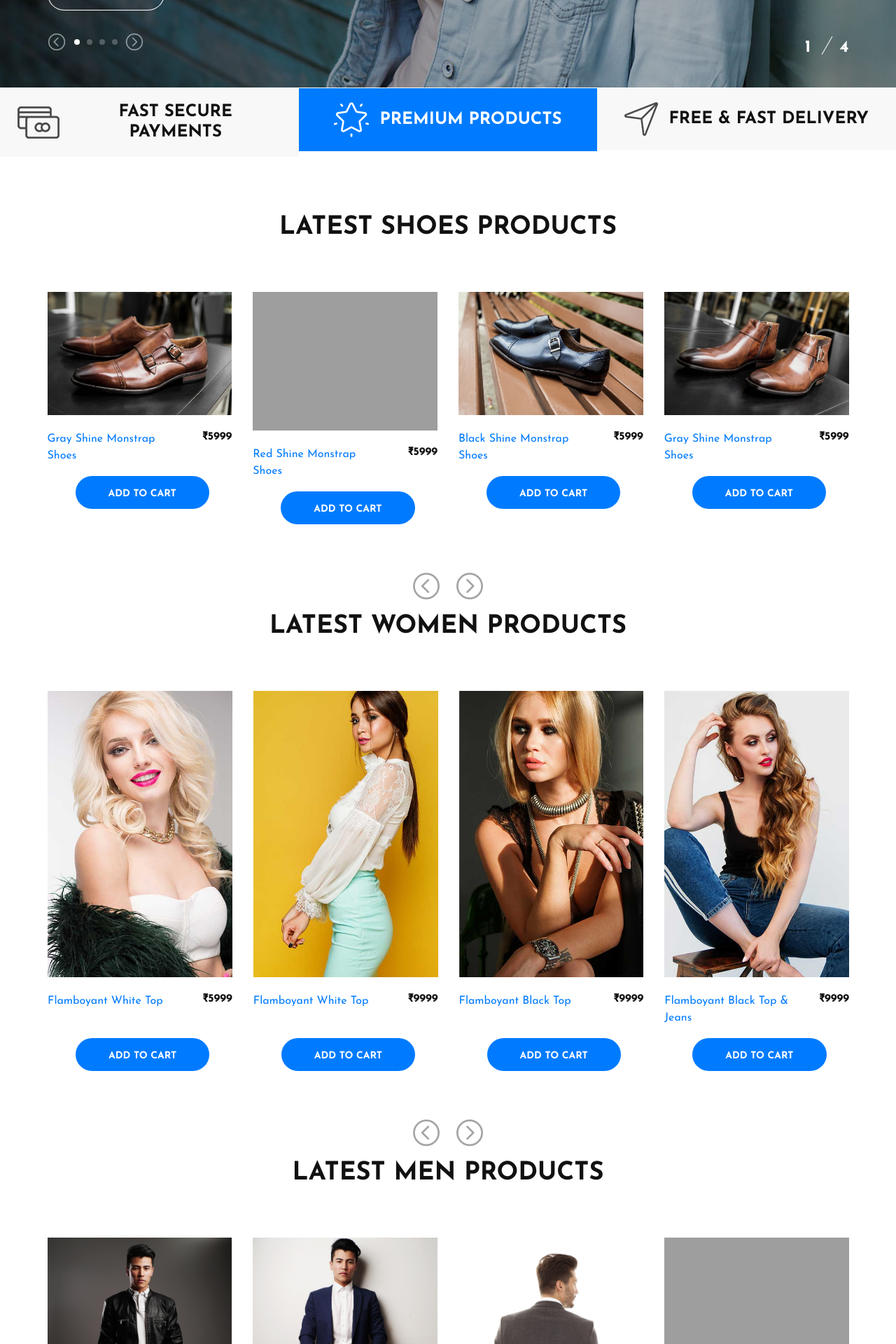
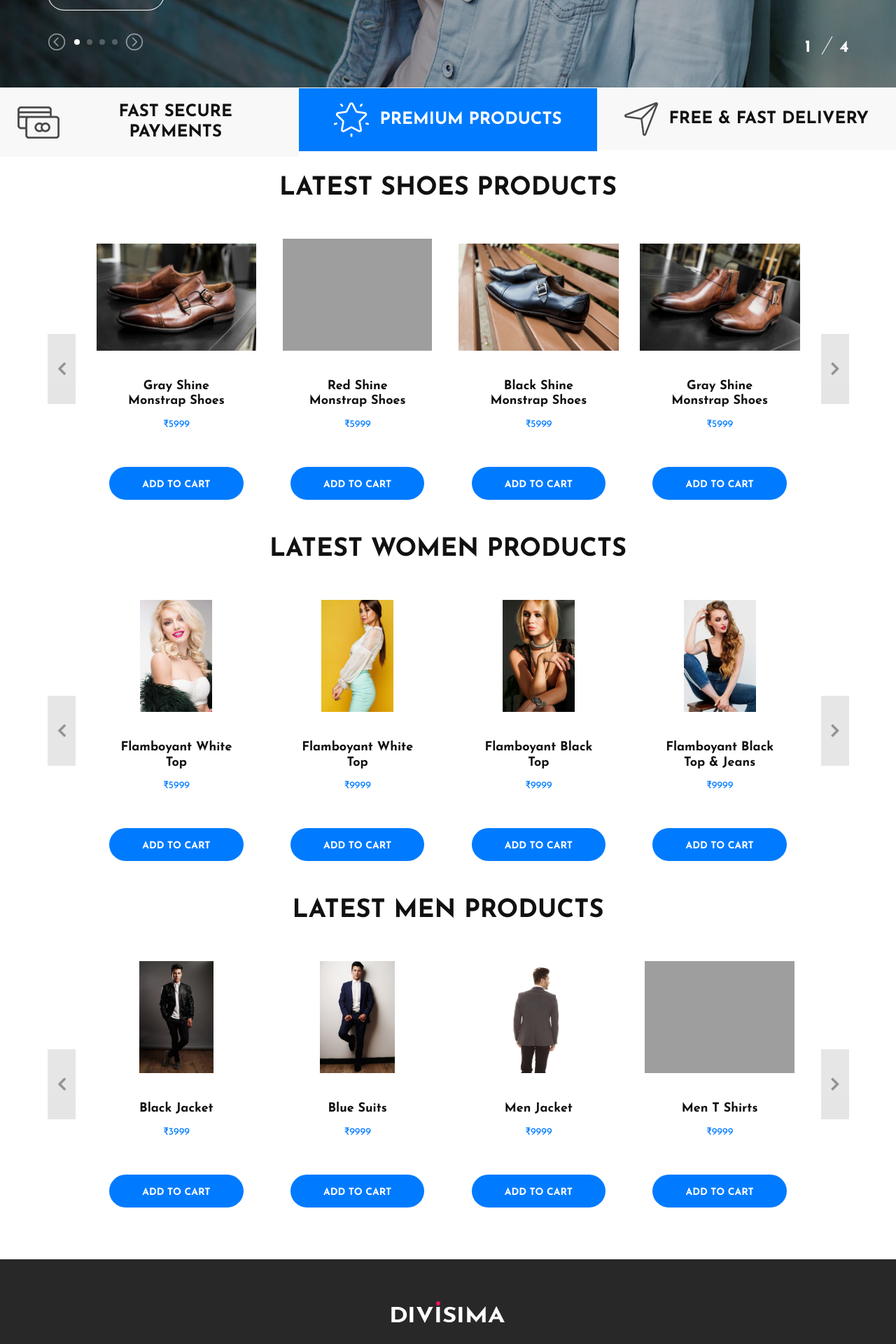
Before and after one commit to karan-chaudhari/shopapp, a Django app: page / in a window 1280 px wide. Shown: the part 721-2641 px from the top of the page at 70% size. Run offline with Django 3.2, Linux system fonts and the light colour scheme; data comes from the database, SQL or seed files in the repository; some libraries are stand-ins or nearby versions; grey boxes are pictures that could not be loaded.

Commit message:
Bug fixed in product carousel slider

```diff
--- /dev/null
+++ b/shop/static/css/carousel.css
@@ -0,0 +1,111 @@
+.carousel {
+  margin: 50px auto;
+  padding: 0 70px;
+}
+.carousel .item {
+  min-height: 330px;
+    text-align: center;
+  overflow: hidden;
+}
+.carousel .item .img-box {
+  height: 160px;
+  width: 100%;
+  position: relative;
+}
+.carousel .item img {
+  max-width: 100%;
+  max-height: 100%;
+  display: inline-block;
+  position: absolute;
+  bottom: 0;
+  margin: 0 auto;
+  left: 0;
+  right: 0;
+}
+.carousel .item h4 {
+  font-size: 18px;
+  margin: 10px 0;
+}
+.carousel .item .btn {
+  color: #333;
+    border-radius: 0;
+    font-size: 11px;
+    text-transform: uppercase;
+    font-weight: bold;
+    background: none;
+    border: 1px solid #ccc;
+    padding: 5px 10px;
+    margin-top: 5px;
+    line-height: 16px;
+}
+.carousel .item .btn:hover, .carousel .item .btn:focus {
+  color: #fff;
+  background: #000;
+  border-color: #000;
+  box-shadow: none;
+}
+.carousel .item .btn i {
+  font-size: 14px;
+    font-weight: bold;
+    margin-left: 5px;
+}
+.carousel .thumb-wrapper {
+  text-align: center;
+}
+.carousel .thumb-content {
+  padding: 30px;
+}
+.carousel .carousel-control {
+  height: 100px;
+    width: 40px;
+    background: none;
+    margin: auto 0;
+    background: rgba(0, 0, 0, 0.2);
+}
+.carousel .carousel-control i {
+    font-size: 30px;
+    position: absolute;
+    top: 50%;
+    display: inline-block;
+    margin: -16px 0 0 0;
+    z-index: 5;
+    left: 0;
+    right: 0;
+    color: rgba(0, 0, 0, 0.8);
+    text-shadow: none;
+    font-weight: bold;
+}
+.carousel .item-price {
+  font-size: 13px;
+  padding: 2px 0;
+}
+.carousel .item-price strike {
+  color: #999;
+  margin-right: 5px;
+}
+.carousel .item-price span {
+  color: #007bff;;
+  font-size: 110%;
+}
+.carousel .carousel-control.left i {
+  margin-left: -3px;
+}
+.carousel .carousel-control.left i {
+  margin-right: -3px;
+}
+.carousel .carousel-indicators {
+  bottom: -50px;
+}
+.carousel-indicators li, .carousel-indicators li.active {
+  width: 10px;
+  height: 10px;
+  margin: 4px;
+  border-radius: 50%;
+  border-color: transparent;
+}
+.carousel-indicators li {
+  background: rgba(0, 0, 0, 0.2);
+}
+.carousel-indicators li.active {
+  background: rgba(0, 0, 0, 0.6);
+}
--- a/shop/templates/shop/index.html
+++ b/shop/templates/shop/index.html
@@ -2,6 +2,7 @@
 {% load static %}
 {% block title %}Divisima{% endblock %}
 {% block content %}
+
   <!-- Hero section -->
   <section class="hero-section">
     <div class="hero-slider owl-carousel">
@@ -61,32 +62,59 @@
       </div>
     </div>
   </section>
-  <!-- Features section end -->
-<section class="top-letest-product-section">
-    <div class="container">
-    <div class="section-title">
-      {% for products, nSlides in allProd %}
+
+<div class="container my-4">
+
+  <div class="row">
+
+    <div class="col-md-12">
+      {% for product, nSlides in allProd %}
+      <h2 class="text-center">LATEST {{product.0.cate.upper}} PRODUCTS</h2>
+      <div id="myCarousel{{forloop.counter}}" class="carousel slide" data-ride="carousel" data-interval="0">
+      <!-- Wrapper for carousel items -->
+      <div class="carousel-inner">
+        <div class="item carousel-item active">
+          <div class="row">
+          {% for i in product %}
+            <div class="col-sm-3">
+              <div class="thumb-wrapper">
+                <div class="img-box">
+                  <a href="/shop/product/{{i.id}}">
+                  <img src="{{i.img.url}}" class="img-responsive img-fluid" alt=""></a>
+                </div>
+                <div class="thumb-content">
+                  <a href="/shop/product/{{i.id}}"><h4>{{i.product_name}}</h4></a>
+                  <p class="item-price"><span>{{i.price}}</span></p>
+                </div>
+                    <span id="divpr{{i.id}}">
+                    <a id="pr{{i.id}}" class="site-btn cart" style="color: white;">Add to Cart</a>
+                  </span>
+                </div>
+            </div>
+            {% if forloop.counter|divisibleby:4 and forloop.counter > 0 and not forloop.last %}
+          </div>
+        </div>
+        <div class="item carousel-item">
+          <div class="row">
+            {% endif %}
+          {% endfor %}
+          </div>
+      </div>
+      </div>
+      <!-- Carousel controls -->
+      <a class="carousel-control left carousel-control-prev" href="#myCarousel{{forloop.counter}}" data-slide="prev">
+        <i class="fa fa-angle-left"></i>
+      </a>
+      <a class="carousel-control right carousel-control-next" href="#myCarousel{{forloop.counter}}" data-slide="next">
+        <i class="fa fa-angle-right"></i>
+      </a>
+
     </div>
-      <h2 class="section-title">LATEST {{products.0.cate.upper}} PRODUCTS</h2>
-      <div class="product-slider owl-carousel">
-        {% for product in products %}
-        <div class="product-item">
-          <div class="pi-pic">
-            <a href="/shop/product/{{product.id}}"><div><img src="{{product.img.url}}"></div></a>
-          </div>
-          <div class="pi-text">
-            <h6>{{product.price}}</h6>
-            <a href="/shop/product/{{product.id}}">{{product.product_name}}</a>
-          </div>
-          <div style="padding-left: 40px;">
-          <span id="divpr{{product.id}}">
-            <button id="pr{{product.id}}" class="site-btn cart">ADD TO CART</button>
-          </span></div>
-          <pre>
-        </div>
-        {% endfor %}
-        {% endfor %}
+    {% endfor %}
     </div>
   </div>
-</section>
+
+</div>
 {% endblock %}
+{% block js %}
+{% endblock %}
--- a/shop/templates/shop/layout.html
+++ b/shop/templates/shop/layout.html
@@ -23,6 +23,8 @@
   <link rel="stylesheet" href="{% static 'css/owl.carousel.min.css' %}"/>
   <link rel="stylesheet" href="{% static 'css/animate.css' %}"/>
   <link rel="stylesheet" href="{% static 'css/mainstyle.css' %}"/>
+  <link rel="stylesheet" href="{% static 'css/carousel.css' %}"/>
+
 
 
   <!--[if lt IE 9]>
@@ -259,16 +261,15 @@
       else{
         cart[idstr] = 1;
       }
+      localStorage.setItem('cart', JSON.stringify(cart));
+      document.getElementById('cart').innerHTML = Object.keys(cart).length;
       gotocart(cart);
-
     });
 
     function gotocart(cart){
       for (var item in cart) {
-      document.getElementById('div'+item).innerHTML = "<a href='/shop/cart' ><button class='site-btn cart' style='background-color:#17a2b8;'>GO TO CART</button></a>";
+      document.getElementById('div'+item).innerHTML = "<a href='/shop/cart/' style='background-color:#17a2b8;' class='site-btn cart'>Go to Cart</a>";
       }
-      localStorage.setItem('cart', JSON.stringify(cart));
-      document.getElementById('cart').innerHTML = Object.keys(cart).length;
     }
 
     $('#popcart').popover();
--- a/shop/views.py
+++ b/shop/views.py
@@ -16,6 +16,7 @@ def index(request):
         allProd.append([prod, nSlides])
     context = {'allProd':allProd, 'feat_prods':feat_prods}
     return render(request, 'shop/index.html', context)
+
 
 def about(request):
     return render(request, 'shop/about.html')
```
Also changed, not shown: shop/templates/shop/product.html (+5 -2 lines).
